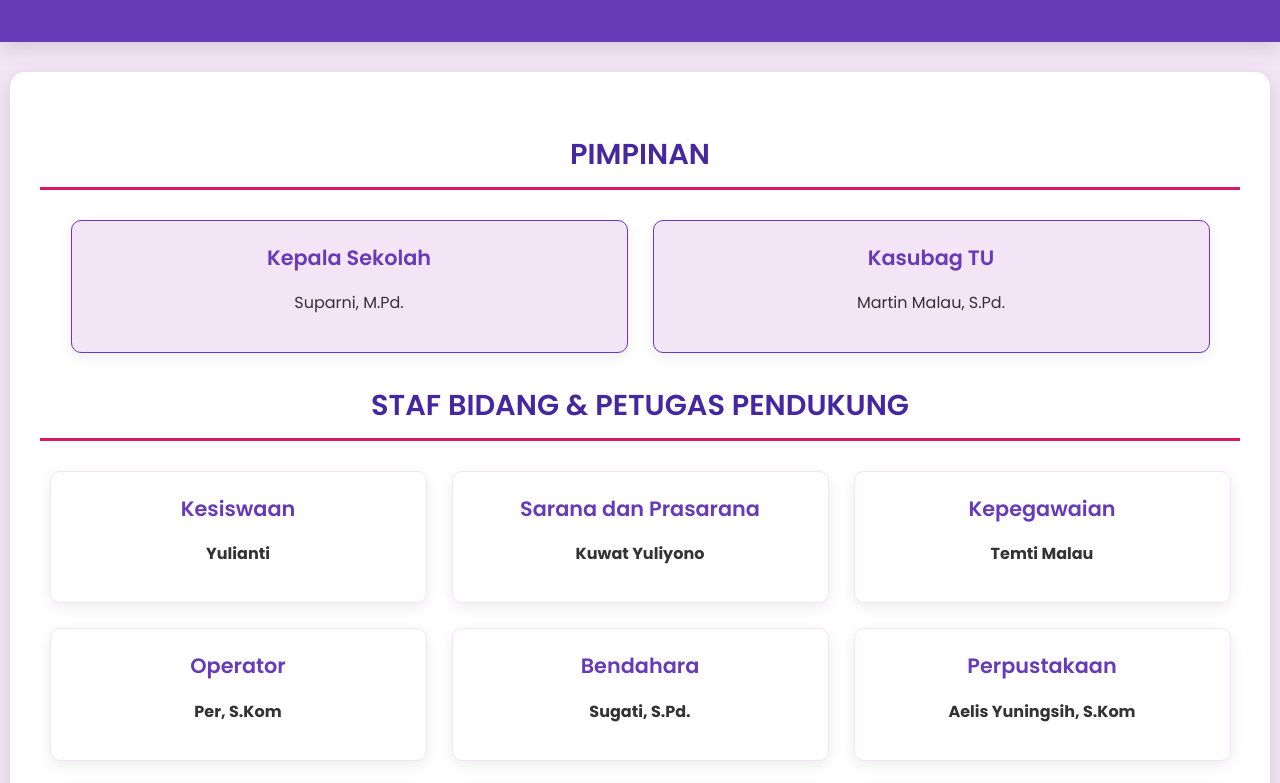
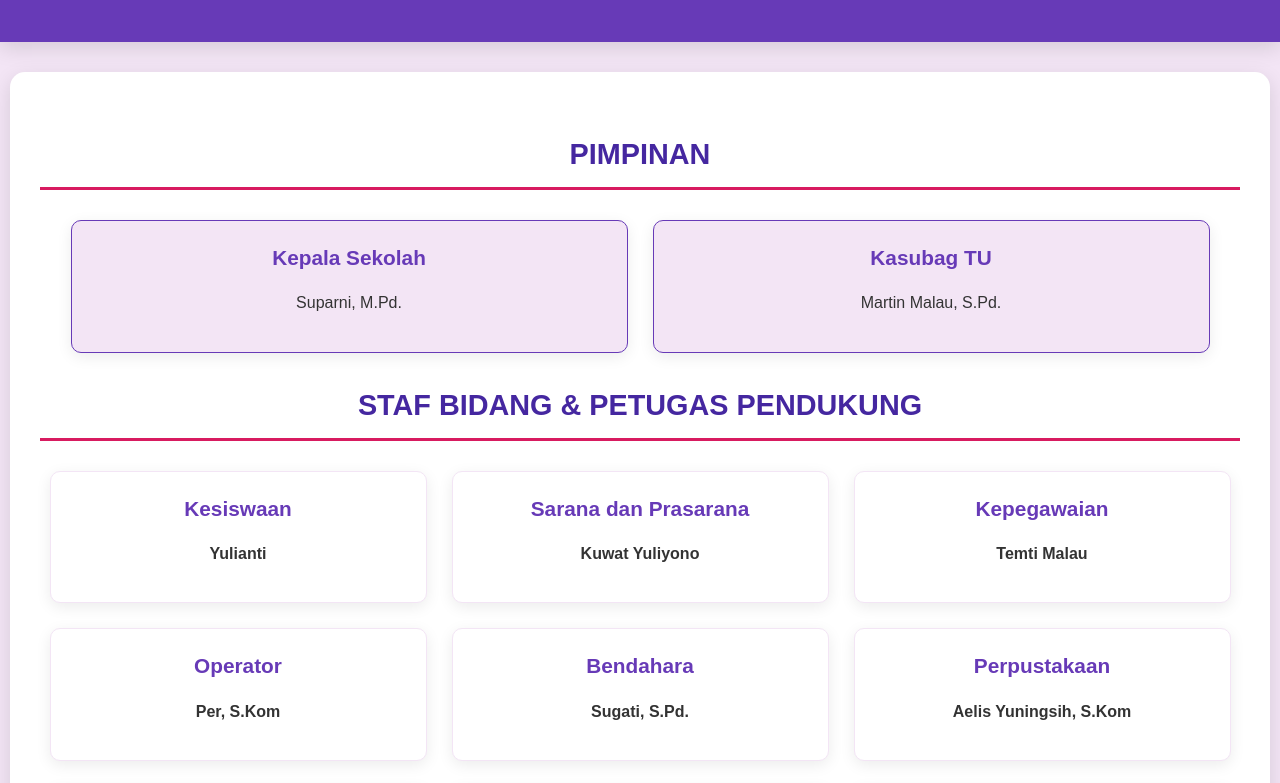
Before and after one commit to bunnysparkie/adinda.github.io, a plain HTML site: page index.html in a window 1280 px wide. Shown: the part 183-966 px from the top of the page. Drawn offline with Linux system fonts and the light colour scheme.

Commit message:
Update index.html

```diff
--- a/index.html
+++ b/index.html
@@ -3,9 +3,9 @@
 <head>
     <meta charset="UTF-8">
     <meta name="viewport" content="width=device-width, initial-scale=1.0">
-    <title>Struktur Organisasi TU - SMAN 103 JKT (Ungu)</title>
+    <title>Struktur Organisasi TU - SMA 103 Jakarta</title>
     <link rel="stylesheet" href="style.css">
-    <link href="https://fonts.googleapis.com/css2?family=Poppins:wght@400;600;700&display=swap" rel="stylesheet">
+    <link href="https://fonts.googleapis.com/css2?family=Roboto:wght@400;700&display=swap" rel="stylesheet">
 </head>
 <body>
 
@@ -25,7 +25,8 @@
 
         <section class="section-container">
             <h3>Staf Bidang & Petugas Pendukung</h3>
-            <div id="staf-area" class="cards-container"></div>
+            <div id="staf-area" class="cards-container">
+                </div>
         </section>
 
         <section class="section-container">
```
